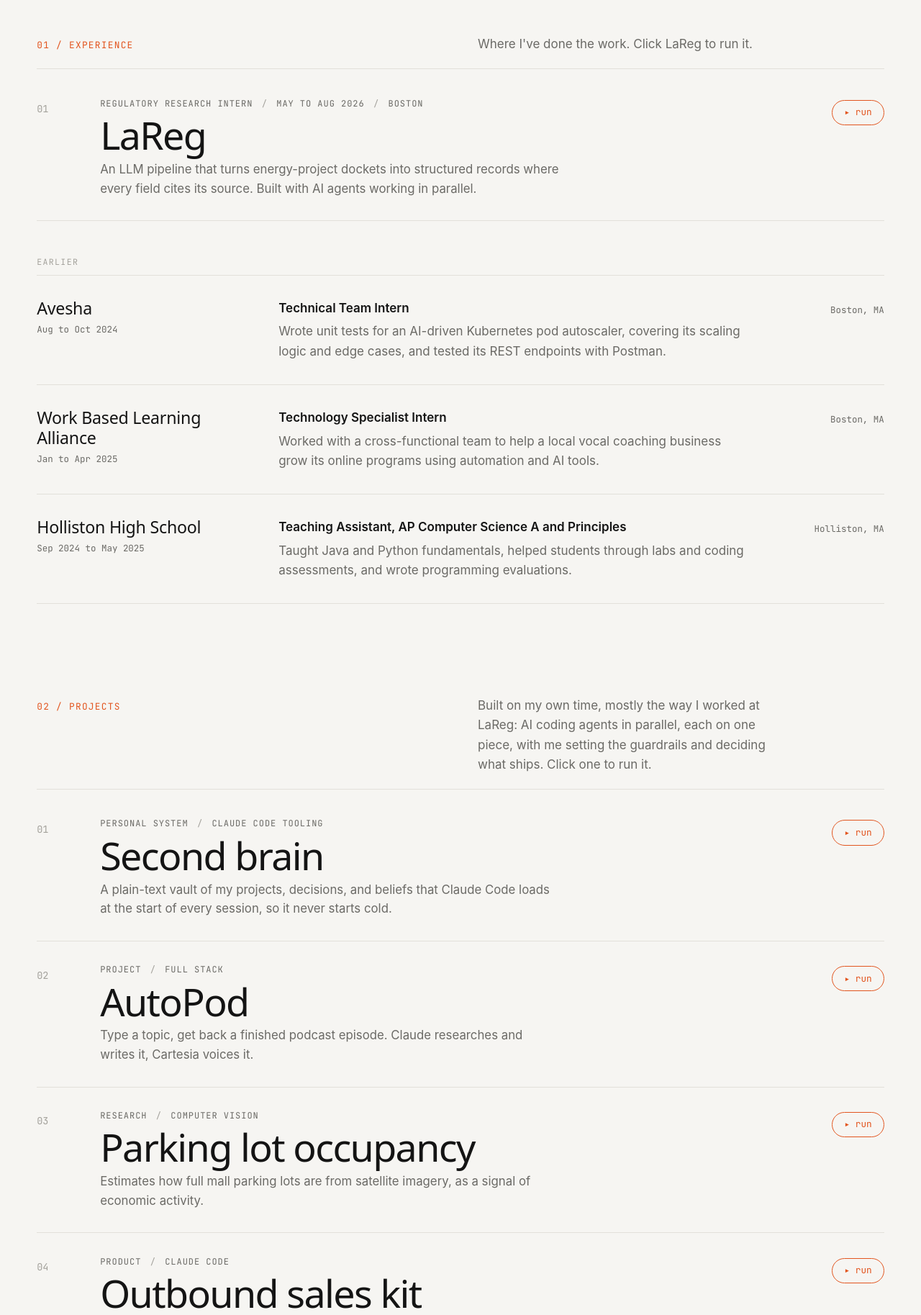
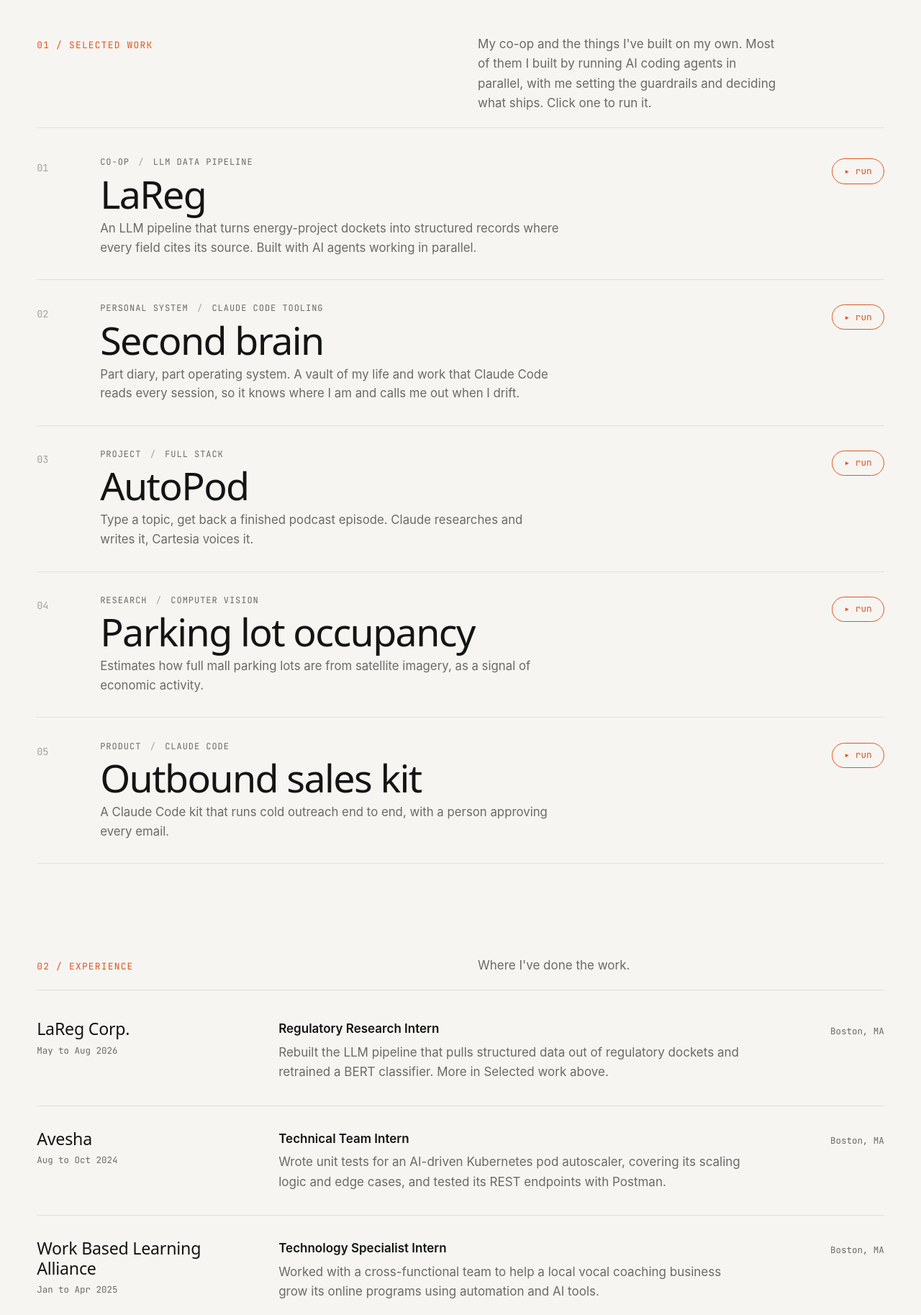
Before and after one commit to sohanjavali/portfolio, a plain HTML site: page index.html in a window 1280 px wide. Shown: the part 860-2687 px from the top of the page at 72% size. Drawn offline with Linux system fonts and the light colour scheme; a web font is replaced by a local one.

Commit message:
Selected work holds LaReg + projects; Experience is a full timeline
Second brain gets a 'What it's for' section (diary, drift, growth). Sales
kit links to the public playbook page.

Co-Authored-By: Claude Opus 5.5 <noreply@anthropic.com>

```diff
--- a/index.html
+++ b/index.html
@@ -30,8 +30,8 @@
   <header class="nav">
     <a class="mark" href="#top" aria-label="Back to top">SJ<span>_</span></a>
     <nav aria-label="Sections">
+      <a href="#work">Work</a>
       <a href="#experience">Experience</a>
-      <a href="#projects">Projects</a>
       <a href="#about">About</a>
       <a href="#contact">Contact</a>
     </nav>
@@ -50,7 +50,7 @@
         <div class="hero-foot">
           <p class="lede">I build software that turns messy real-world data, like scanned filings and satellite images, into something structured and usable.</p>
           <div class="cta">
-            <a class="btn" href="#experience">See the work <span aria-hidden="true">↓</span></a>
+            <a class="btn" href="#work">See the work <span aria-hidden="true">↓</span></a>
             <a class="btn ghost" href="mailto:sohanjavali@gmail.com" data-email>Email me</a>
           </div>
         </div>
@@ -58,18 +58,18 @@
       </div>
     </section>
 
-    <!-- ============ 01 EXPERIENCE ============ -->
-    <section id="experience" class="block wrap">
+    <!-- ============ 01 WORK ============ -->
+    <section id="work" class="block wrap">
       <div class="block-head">
-        <p class="label mono" data-scramble>01 / Experience</p>
-        <p class="caption">Where I've done the work. Click LaReg to run it.</p>
+        <p class="label mono" data-scramble>01 / Selected work</p>
+        <p class="caption">My co-op and the things I've built on my own. Most of them I built by running AI coding agents in parallel, with me setting the guardrails and deciding what ships. Click one to run it.</p>
       </div>
 
       <details class="run">
         <summary>
           <span class="idx mono">01</span>
           <span class="head">
-            <span class="tag mono">Regulatory Research Intern <i>/</i> May to Aug 2026 <i>/</i> Boston</span>
+            <span class="tag mono">Co-op <i>/</i> LLM data pipeline</span>
             <span class="name">LaReg</span>
             <span class="one">An LLM pipeline that turns energy-project dockets into structured records where every field cites its source. Built with AI agents working in parallel.</span>
           </span>
@@ -123,41 +123,13 @@
           </aside>
         </div>
       </details>
-
-      <p class="earlier-label mono">earlier</p>
-      <ul class="jobs">
-        <li class="reveal">
-          <div><p class="co">Avesha</p><p class="when mono">Aug to Oct 2024</p></div>
-          <div><p class="role">Technical Team Intern</p><p>Wrote unit tests for an AI-driven Kubernetes pod autoscaler, covering its scaling logic and edge cases, and tested its REST endpoints with Postman.</p></div>
-          <p class="where mono">Boston, MA</p>
-        </li>
-        <li class="reveal">
-          <div><p class="co">Work Based Learning Alliance</p><p class="when mono">Jan to Apr 2025</p></div>
-          <div><p class="role">Technology Specialist Intern</p><p>Worked with a cross-functional team to help a local vocal coaching business grow its online programs using automation and AI tools.</p></div>
-          <p class="where mono">Boston, MA</p>
-        </li>
-        <li class="reveal">
-          <div><p class="co">Holliston High School</p><p class="when mono">Sep 2024 to May 2025</p></div>
-          <div><p class="role">Teaching Assistant, AP Computer Science A and Principles</p><p>Taught Java and Python fundamentals, helped students through labs and coding assessments, and wrote programming evaluations.</p></div>
-          <p class="where mono">Holliston, MA</p>
-        </li>
-      </ul>
-    </section>
-
-    <!-- ============ 02 PROJECTS ============ -->
-    <section id="projects" class="block wrap">
-      <div class="block-head">
-        <p class="label mono" data-scramble>02 / Projects</p>
-        <p class="caption">Built on my own time, mostly the way I worked at LaReg: AI coding agents in parallel, each on one piece, with me setting the guardrails and deciding what ships. Click one to run it.</p>
-      </div>
-
       <details class="run">
         <summary>
-          <span class="idx mono">01</span>
+          <span class="idx mono">02</span>
           <span class="head">
             <span class="tag mono">Personal system <i>/</i> Claude Code tooling</span>
             <span class="name">Second brain</span>
-            <span class="one">A plain-text vault of my projects, decisions, and beliefs that Claude Code loads at the start of every session, so it never starts cold.</span>
+            <span class="one">Part diary, part operating system. A vault of my life and work that Claude Code reads every session, so it knows where I am and calls me out when I drift.</span>
           </span>
           <span class="go mono" aria-hidden="true">run</span>
         </summary>
@@ -174,13 +146,16 @@
             </ol>
             <div class="body">
               <h3 class="sub mono">Why I built it</h3>
-              <p>Every new AI chat starts cold. I wanted Claude to pick up where I actually am: what I'm working on, what I've decided and why, and what I said I wanted. So all of it lives in one Obsidian vault of plain Markdown files, covering projects, decisions, beliefs, people, and the stories behind them. It's part notebook, part operating system.</p>
+              <p>Every new AI chat starts cold, and I wanted one that actually knew me. So I built a place where Claude can pick up where I am: what I'm working on, what I've decided and why, and what I said I wanted. It all lives in one Obsidian vault of plain Markdown files.</p>
+
+              <h3 class="sub mono">What it's for</h3>
+              <p>It works a lot like a diary. It records how I think, what's going on in my life day to day, the decisions I make, the people around me, and how my beliefs change over time. Having all of that written down keeps me honest. When what I'm doing drifts from what I said I wanted, Claude calls it out. The point isn't just being more organized. It's staying pointed at my goals and getting better as a person.</p>
 
               <h3 class="sub mono">How I use it</h3>
               <p>When I open a session, a hook loads my current state so Claude isn't guessing. When something happens, like a decision or a new idea, I dump it in and a capture skill asks follow-up questions before filing it in an inbox. A routing skill then splits that one note across every file it belongs in, and nothing gets written until I approve it. When a thread gets long, a handoff skill saves where I am so a fresh session can keep going.</p>
 
-              <h3 class="sub mono">More than notes</h3>
-              <p>Decisions are logged with the reasoning and what I was optimizing for, so I can look back and see what repeats. Beliefs are never overwritten: when my thinking changes, the old version stays and the change gets a dated entry. That history is what lets Claude call it out when what I'm doing drifts from what I said I wanted.</p>
+              <h3 class="sub mono">How it remembers</h3>
+              <p>Decisions are logged with the reasoning and what I was optimizing for, so I can look back and see what repeats. Beliefs are never overwritten: when my thinking changes, the old version stays and the change gets a dated entry. That history is the evidence Claude uses when it pushes back.</p>
 
               <h3 class="sub mono">What keeps it in order</h3>
               <p>Hooks lint every edit as it happens and block writes to the archive. Every approved change is its own git commit, logged to a changelog and synced to a private GitHub backup automatically. Once a week a cloud job reads that backup and writes me a digest of what changed, what got done, and what's next, even when my laptop is off.</p>
@@ -215,7 +190,7 @@
       </details>
       <details class="run">
         <summary>
-          <span class="idx mono">02</span>
+          <span class="idx mono">03</span>
           <span class="head">
             <span class="tag mono">Project <i>/</i> Full stack</span>
             <span class="name">AutoPod</span>
@@ -265,7 +240,7 @@
       </details>
       <details class="run">
         <summary>
-          <span class="idx mono">03</span>
+          <span class="idx mono">04</span>
           <span class="head">
             <span class="tag mono">Research <i>/</i> Computer vision</span>
             <span class="name">Parking lot occupancy</span>
@@ -315,7 +290,7 @@
       </details>
       <details class="run">
         <summary>
-          <span class="idx mono">04</span>
+          <span class="idx mono">05</span>
           <span class="head">
             <span class="tag mono">Product <i>/</i> Claude Code</span>
             <span class="name">Outbound sales kit</span>
@@ -348,6 +323,7 @@
               <p>It's being packaged and sold as a product: a free playbook page that explains the approach, the kit itself, and a done-for-you setup call for people who'd rather not install it themselves.</p>
 
               <p class="tags mono">Claude Code skills · Python · Apollo · Gmail</p>
+              <p><a class="arrow-link" href="https://fate-satellite-ea1.notion.site/Win-More-Deals-With-Claude-The-Outbound-Playbook-387fbb12b48083faaf77010690b7a23e">Read the playbook</a></p>
             </div>
           </div>
           <aside class="diagram" aria-label="Outbound kit flow">
@@ -364,6 +340,36 @@
           </aside>
         </div>
       </details>
+    </section>
+
+    <!-- ============ 02 EXPERIENCE ============ -->
+    <section id="experience" class="block wrap">
+      <div class="block-head">
+        <p class="label mono" data-scramble>02 / Experience</p>
+        <p class="caption">Where I've done the work.</p>
+      </div>
+      <ul class="jobs">
+        <li class="reveal">
+          <div><p class="co">LaReg Corp.</p><p class="when mono">May to Aug 2026</p></div>
+          <div><p class="role">Regulatory Research Intern</p><p>Rebuilt the LLM pipeline that pulls structured data out of regulatory dockets and retrained a BERT classifier. More in Selected work above.</p></div>
+          <p class="where mono">Boston, MA</p>
+        </li>
+        <li class="reveal">
+          <div><p class="co">Avesha</p><p class="when mono">Aug to Oct 2024</p></div>
+          <div><p class="role">Technical Team Intern</p><p>Wrote unit tests for an AI-driven Kubernetes pod autoscaler, covering its scaling logic and edge cases, and tested its REST endpoints with Postman.</p></div>
+          <p class="where mono">Boston, MA</p>
+        </li>
+        <li class="reveal">
+          <div><p class="co">Work Based Learning Alliance</p><p class="when mono">Jan to Apr 2025</p></div>
+          <div><p class="role">Technology Specialist Intern</p><p>Worked with a cross-functional team to help a local vocal coaching business grow its online programs using automation and AI tools.</p></div>
+          <p class="where mono">Boston, MA</p>
+        </li>
+        <li class="reveal">
+          <div><p class="co">Holliston High School</p><p class="when mono">Sep 2024 to May 2025</p></div>
+          <div><p class="role">Teaching Assistant, AP Computer Science A and Principles</p><p>Taught Java and Python fundamentals, helped students through labs and coding assessments, and wrote programming evaluations.</p></div>
+          <p class="where mono">Holliston, MA</p>
+        </li>
+      </ul>
     </section>
 
     <!-- ============ 04 TOOLKIT ============ -->
--- a/style.css
+++ b/style.css
@@ -247,8 +247,6 @@ summary:hover .go { background: var(--accent); color: #fff; }
 .flow li.par { display: flex; gap: 0.35rem; border-style: dashed; }
 .flow li.par span { flex: 1; text-align: center; border: 1px solid var(--line); border-radius: 4px; padding: 0.1rem 0; }
 
-.earlier-label { font-size: 0.72rem; text-transform: uppercase; letter-spacing: 0.12em; color: var(--dim); margin-top: 3rem; padding-bottom: 0.5rem; border-bottom: 1px solid var(--line); }
-
 /* =========================================================
    Experience rows
    ========================================================= */
```
